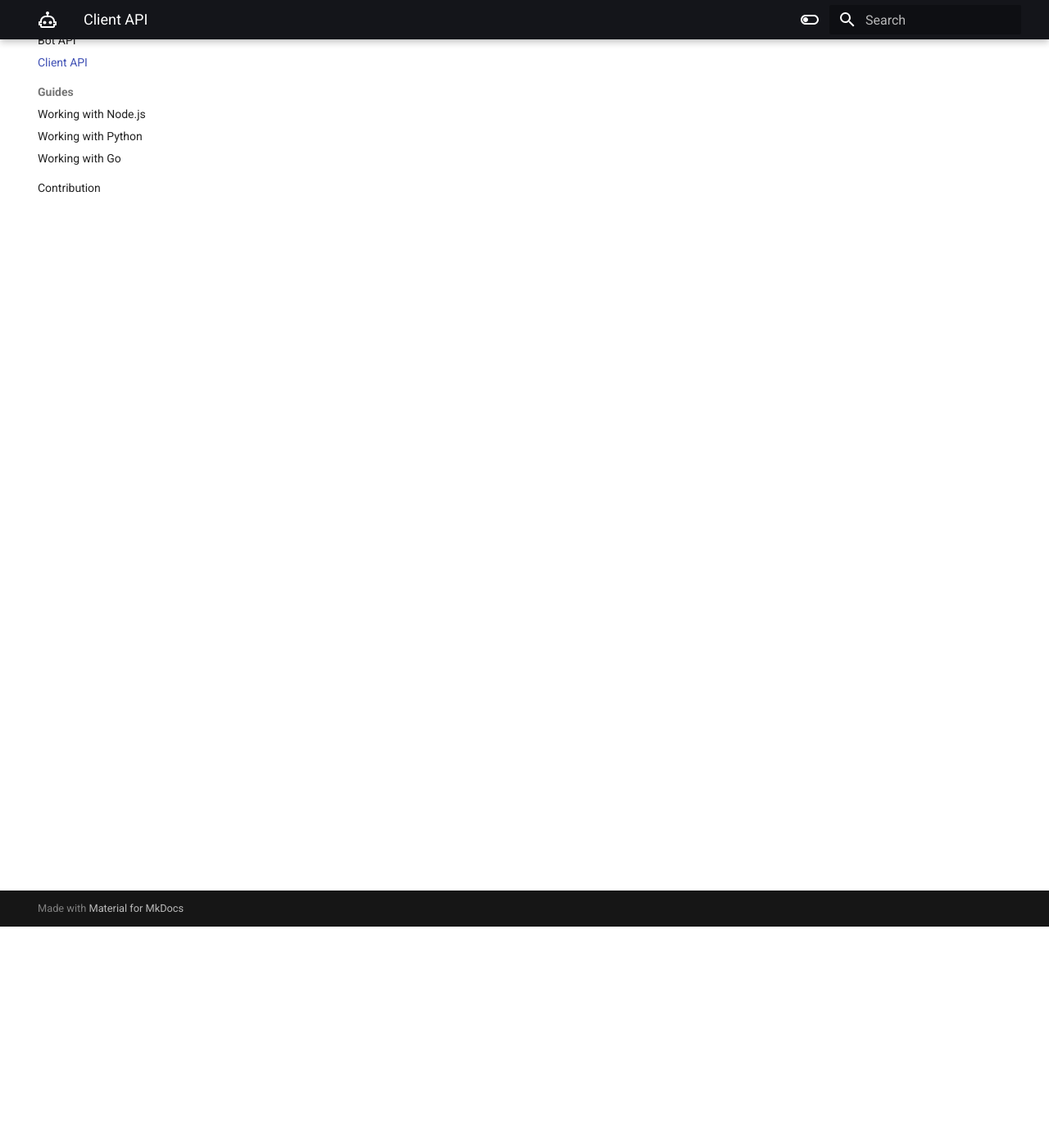
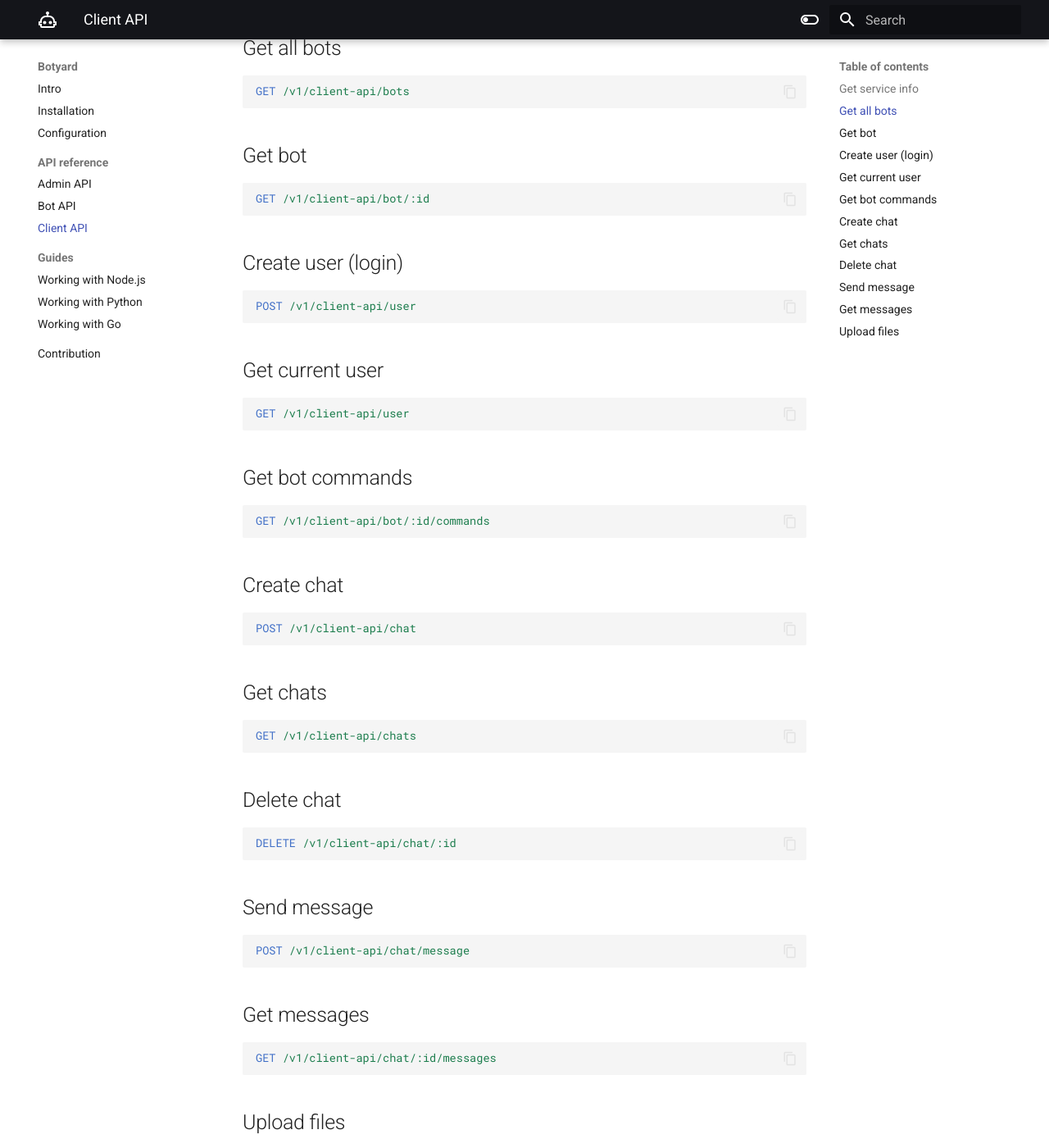
Before and after one commit to cheatsnake/botyard, an MkDocs documentation site: the page built from docs/api/client.md, in a window 1280 px wide and 1400 px high, scrolled down 270 px. Shown: the whole window at 82% size. Built offline with MkDocs 1.6.1 and Material for MkDocs 9.7.7, drawn with Linux system fonts in a browser that asks for light colours; some of the changed text lies outside the part shown.

Commit message:
update docs

````diff
--- a/docs/api/bot.md
+++ b/docs/api/bot.md
@@ -1 +1,79 @@
 # Bot API
+
+## Get bot
+
+```nginx
+GET /v1/bot-api/bot
+```
+
+## Edit bot
+
+```nginx
+PUT /v1/bot-api/bot
+```
+
+## Add bot commands
+
+```nginx
+POST /v1/bot-api/bot/commands
+```
+
+## Get bot commands
+
+```nginx
+GET /v1/bot-api/bot/commands
+```
+
+## Remove bot command
+
+```nginx
+DELETE /v1/bot-api/bot/command
+```
+
+## Add bot webhook
+
+```nginx
+POST /v1/bot-api/bot/webhook
+```
+
+## Get bot webhook
+
+```nginx
+GET /v1/bot-api/bot/webhook
+```
+
+## Delete bot webhook
+
+```nginx
+DELETE /v1/bot-api/bot/webhook
+```
+
+## Get chats
+
+```nginx
+GET /v1/bot-api/bot/chats
+```
+
+## Send message
+
+```nginx
+POST /v1/bot-api/bot/chat/message
+```
+
+## Get messages
+
+```nginx
+GET /v1/bot-api/bot/chat/:id/messages
+```
+
+## Get message
+
+```nginx
+GET /v1/bot-api/bot/chat/message/:id
+```
+
+## Upload files
+
+```nginx
+POST /v1/bot-api/bot/files
+```
--- a/docs/api/client.md
+++ b/docs/api/client.md
@@ -1 +1,73 @@
 # Client API
+
+## Get service info
+
+```nginx
+GET /v1/client-api/service-info
+```
+
+## Get all bots
+
+```nginx
+GET /v1/client-api/bots
+```
+
+## Get bot
+
+```nginx
+GET /v1/client-api/bot/:id
+```
+
+## Create user (login)
+
+```nginx
+POST /v1/client-api/user
+```
+
+## Get current user
+
+```nginx
+GET /v1/client-api/user
+```
+
+## Get bot commands
+
+```nginx
+GET /v1/client-api/bot/:id/commands
+```
+
+## Create chat
+
+```nginx
+POST /v1/client-api/chat
+```
+
+## Get chats
+
+```nginx
+GET /v1/client-api/chats
+```
+
+## Delete chat
+
+```nginx
+DELETE /v1/client-api/chat/:id
+```
+
+## Send message
+
+```nginx
+POST /v1/client-api/chat/message
+```
+
+## Get messages
+
+```nginx
+GET /v1/client-api/chat/:id/messages
+```
+
+## Upload files
+
+```nginx
+POST /v1/client-api/files
+```
````
Also changed, not shown: docs/api/admin.md (+16 -0 lines).
